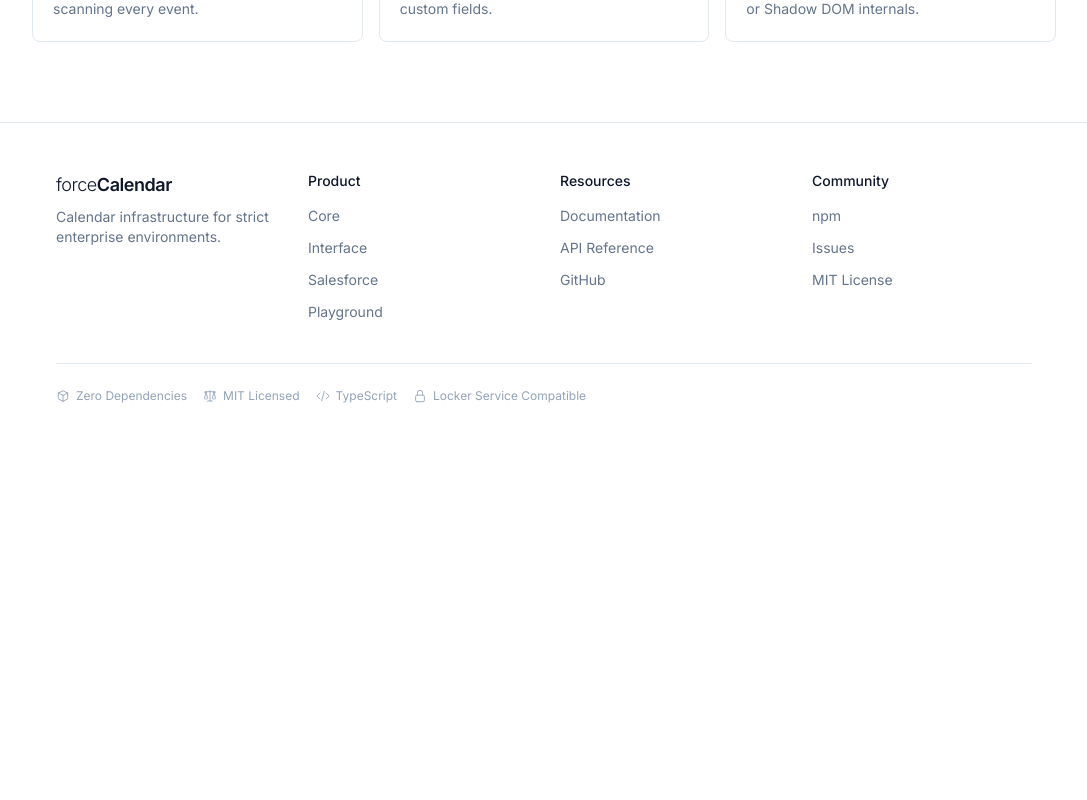
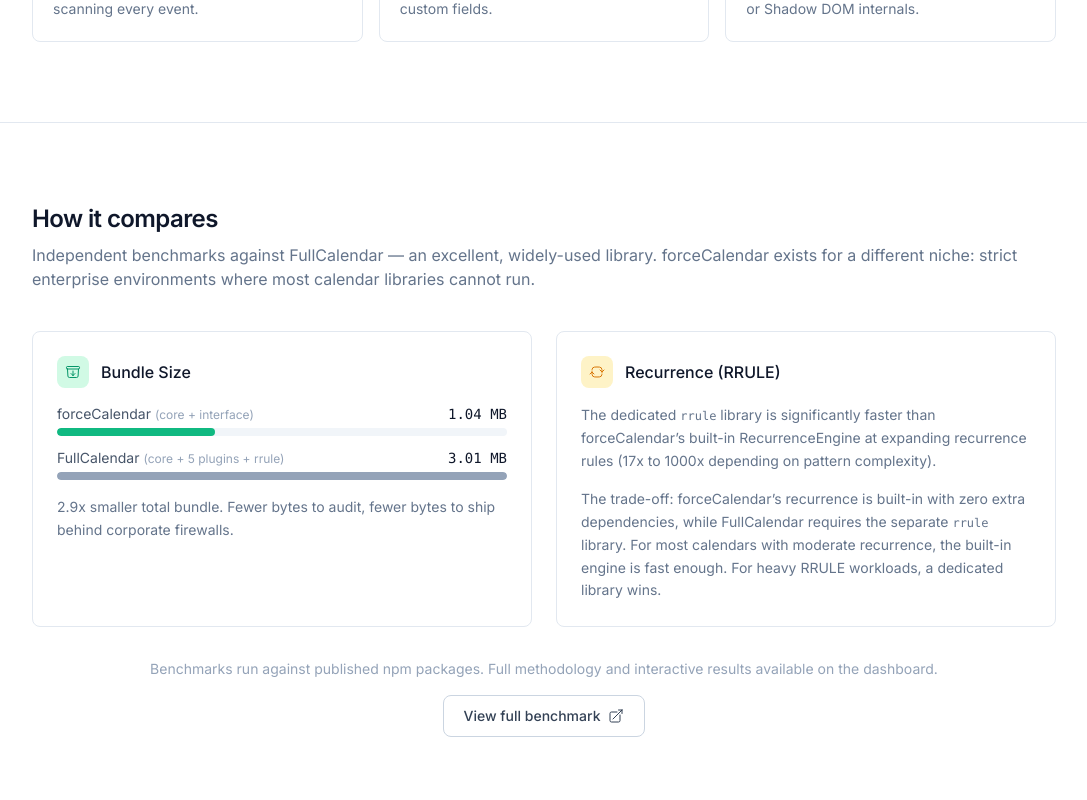
Before and after one commit to forceCalendar/www, a Next.js app: page / in a window 1280 px wide. Shown: the part 4560-5360 px from the top of the page, without its empty margins (96-1183 px from the left). Before the commit the page ends 5012 px from the top, so only its background shows below. Built offline with nearby package versions, Linux system fonts and the light colour scheme; no server answers.

Commit message:
feat: add benchmark highlights section to landing page (#40)
Show key comparison data (bundle size, recurrence performance) with
a link to the full benchmark dashboard at benchmark.forcecalendar.org.

```diff
--- a/app/page.tsx
+++ b/app/page.tsx
@@ -367,6 +367,86 @@
       </section>
 
 
+      {/* Benchmark Highlights */}
+      <section className="py-20 px-6 border-t border-slate-200 dark:border-slate-800">
+        <div className="max-w-5xl mx-auto">
+          <SectionHeader
+            title="How it compares"
+            subtitle="Independent benchmarks against FullCalendar — an excellent, widely-used library. forceCalendar exists for a different niche: strict enterprise environments where most calendar libraries cannot run."
+            id="benchmarks"
+          />
+          <div className="grid md:grid-cols-2 gap-6">
+            {/* Bundle Size */}
+            <div className="p-6 rounded-lg border border-slate-200 dark:border-slate-800 bg-white dark:bg-slate-900/50">
+              <div className="flex items-center gap-3 mb-4">
+                <div className="w-8 h-8 rounded-lg bg-emerald-100 dark:bg-emerald-500/10 text-emerald-600 dark:text-emerald-400 flex items-center justify-center">
+                  <svg className="w-4 h-4" fill="none" stroke="currentColor" viewBox="0 0 24 24">
+                    <path strokeLinecap="round" strokeLinejoin="round" strokeWidth={1.5} d="M20.25 7.5l-.625 10.632a2.25 2.25 0 01-2.247 2.118H6.622a2.25 2.25 0 01-2.247-2.118L3.75 7.5m8.25 3v6.75m0 0l-3-3m3 3l3-3M3.375 7.5h17.25c.621 0 1.125-.504 1.125-1.125v-1.5c0-.621-.504-1.125-1.125-1.125H3.375c-.621 0-1.125.504-1.125 1.125v1.5c0 .621.504 1.125 1.125 1.125z" />
+                  </svg>
+                </div>
+                <h3 className="font-medium text-slate-900 dark:text-white">Bundle Size</h3>
+              </div>
+              <div className="space-y-3 mb-4">
+                <div>
+                  <div className="flex justify-between text-sm mb-1">
+                    <span className="text-slate-600 dark:text-slate-400">forceCalendar <span className="text-xs text-slate-400 dark:text-slate-500">(core + interface)</span></span>
+                    <span className="font-mono font-medium text-slate-900 dark:text-white">1.04 MB</span>
+                  </div>
+                  <div className="h-2 rounded-full bg-slate-100 dark:bg-slate-800 overflow-hidden">
+                    <div className="h-full rounded-full bg-emerald-500 dark:bg-emerald-400" style={{ width: "35%" }} />
+                  </div>
+                </div>
+                <div>
+                  <div className="flex justify-between text-sm mb-1">
+                    <span className="text-slate-600 dark:text-slate-400">FullCalendar <span className="text-xs text-slate-400 dark:text-slate-500">(core + 5 plugins + rrule)</span></span>
+                    <span className="font-mono font-medium text-slate-900 dark:text-white">3.01 MB</span>
+                  </div>
+                  <div className="h-2 rounded-full bg-slate-100 dark:bg-slate-800 overflow-hidden">
+                    <div className="h-full rounded-full bg-slate-400 dark:bg-slate-500" style={{ width: "100%" }} />
+                  </div>
+                </div>
+              </div>
+              <p className="text-sm text-slate-500 dark:text-slate-400 leading-relaxed">
+                2.9x smaller total bundle. Fewer bytes to audit, fewer bytes to ship behind corporate firewalls.
+              </p>
+            </div>
+
+            {/* Recurrence Performance */}
+            <div className="p-6 rounded-lg border border-slate-200 dark:border-slate-800 bg-white dark:bg-slate-900/50">
+              <div className="flex items-center gap-3 mb-4">
+                <div className="w-8 h-8 rounded-lg bg-amber-100 dark:bg-amber-500/10 text-amber-600 dark:text-amber-400 flex items-center justify-center">
+                  <svg className="w-4 h-4" fill="none" stroke="currentColor" viewBox="0 0 24 24">
+                    <path strokeLinecap="round" strokeLinejoin="round" strokeWidth={1.5} d="M19.5 12c0-1.232-.046-2.453-.138-3.662a4.006 4.006 0 00-3.7-3.7 48.678 48.678 0 00-7.324 0 4.006 4.006 0 00-3.7 3.7c-.017.22-.032.441-.046.662M19.5 12l3-3m-3 3l-3-3m-12 3c0 1.232.046 2.453.138 3.662a4.006 4.006 0 003.7 3.7 48.656 48.656 0 007.324 0 4.006 4.006 0 003.7-3.7c.017-.22.032-.441.046-.662M4.5 12l3 3m-3-3l-3 3" />
+                  </svg>
+                </div>
+                <h3 className="font-medium text-slate-900 dark:text-white">Recurrence (RRULE)</h3>
+              </div>
+              <p className="text-sm text-slate-500 dark:text-slate-400 leading-relaxed mb-4">
+                The dedicated <span className="font-mono text-xs">rrule</span> library is significantly faster than forceCalendar&rsquo;s built-in RecurrenceEngine at expanding recurrence rules (17x to 1000x depending on pattern complexity).
+              </p>
+              <p className="text-sm text-slate-500 dark:text-slate-400 leading-relaxed">
+                The trade-off: forceCalendar&rsquo;s recurrence is built-in with zero extra dependencies, while FullCalendar requires the separate <span className="font-mono text-xs">rrule</span> library. For most calendars with moderate recurrence, the built-in engine is fast enough. For heavy RRULE workloads, a dedicated library wins.
+              </p>
+            </div>
+          </div>
+
+          <div className="mt-8 text-center">
+            <p className="text-sm text-slate-400 dark:text-slate-500 mb-4">
+              Benchmarks run against published npm packages. Full methodology and interactive results available on the dashboard.
+            </p>
+            <a
+              href="https://benchmark.forcecalendar.org"
+              className="inline-flex items-center gap-2 px-5 py-2.5 border border-slate-300 dark:border-slate-700 text-slate-700 dark:text-slate-300 text-sm font-medium rounded-lg hover:bg-slate-50 dark:hover:bg-slate-900 transition-colors"
+            >
+              View full benchmark
+              <svg className="w-4 h-4" fill="none" stroke="currentColor" viewBox="0 0 24 24">
+                <path strokeLinecap="round" strokeLinejoin="round" strokeWidth={1.5} d="M13.5 6H5.25A2.25 2.25 0 003 8.25v10.5A2.25 2.25 0 005.25 21h10.5A2.25 2.25 0 0018 18.75V10.5m-10.5 6L21 3m0 0h-5.25M21 3v5.25" />
+              </svg>
+            </a>
+          </div>
+        </div>
+      </section>
+
       <Footer />
     </div>
   );
```
